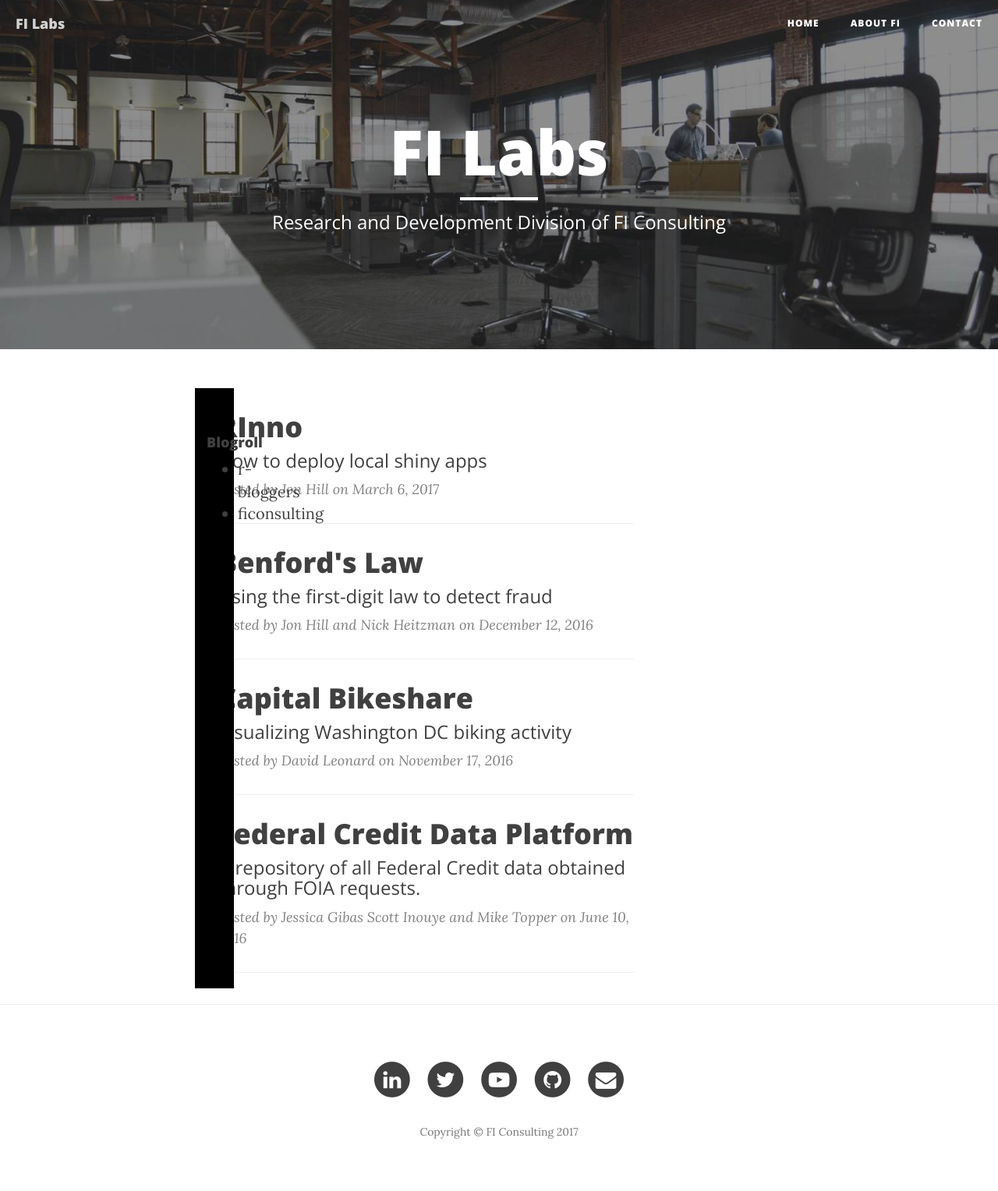
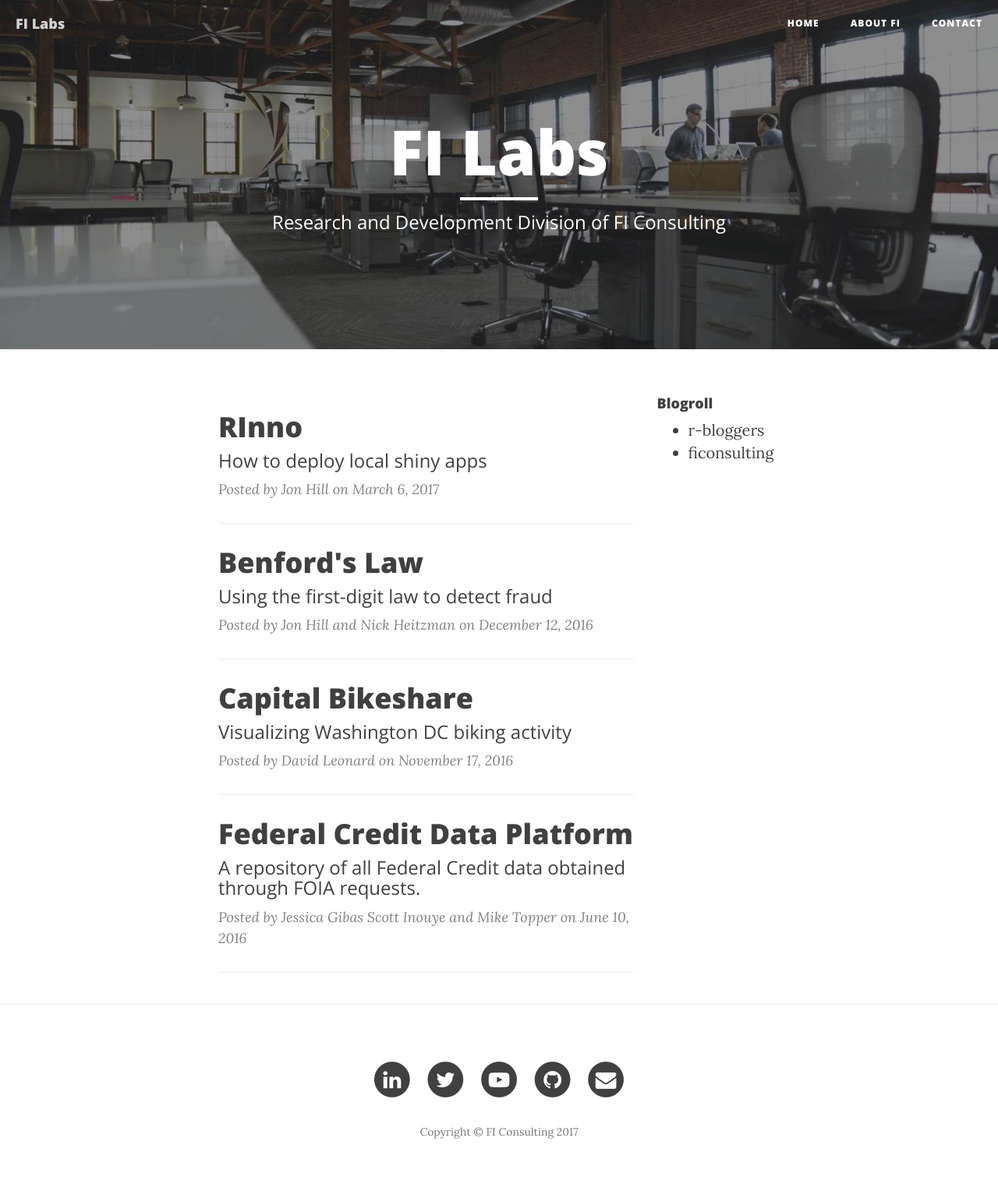
Before and after one commit to ficonsulting/filabs, a Jekyll site: the page built from index.html, in a window 1280 px wide. Shown: the whole page at 78% size. Built offline with Jekyll 4.4.1, drawn with Linux system fonts in a browser that asks for light colours; nearby versions of some CDN libraries; the list of posts is cut into pages by our own code.

Commit message:
Update syntax.css

```diff
--- a/css/syntax.css
+++ b/css/syntax.css
@@ -83,12 +83,3 @@
 .highlight .vi { color: teal; }
 .highlight .il { color: #009999; }
 .highlight .gc { color: #999; background-color: #EAF2F5; }
-
-.sidebar-column {
-  float: right;
-  padding-top: 50px; /* extra space padding */
-  position:absolute;
-  top:0; bottom:0; left:0;
-  width:50px;
-  background:#000;
-}
```
